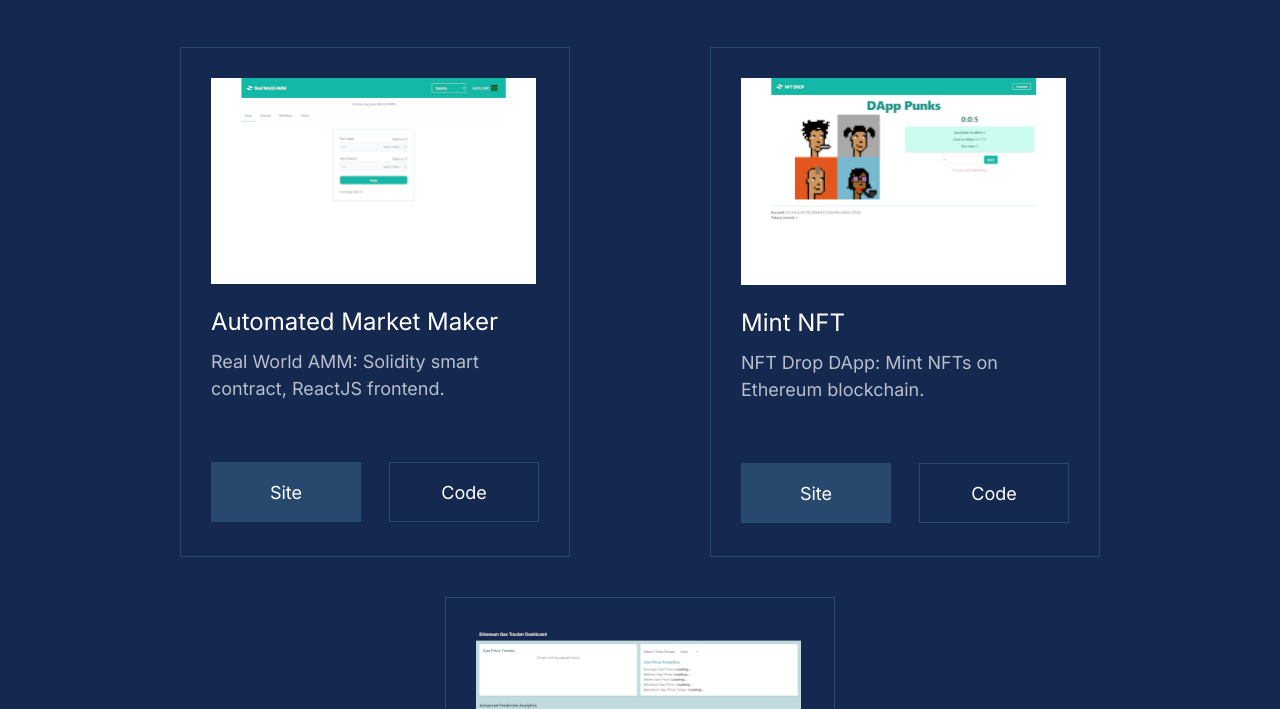
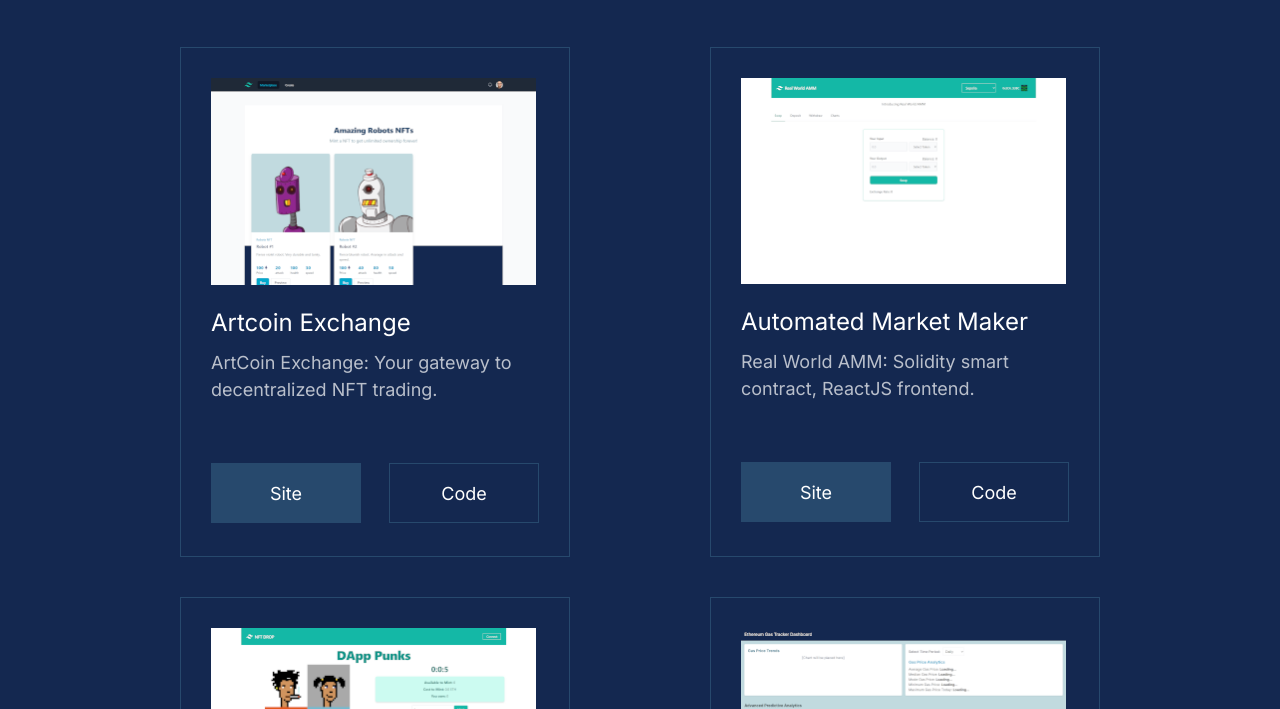
Before and after one commit to davdotsol/resume, a plain HTML site: page index.html in a window 1280 px wide. Shown: the part 1011-1720 px from the top of the page. Drawn offline with Linux system fonts and the light colour scheme.

Commit message:
Updated projects

```diff
--- a/index.html
+++ b/index.html
@@ -101,6 +101,29 @@
         </div>
 
         <div class="cards flex-center">
+          <div class="card">
+            <img src="./img/projects/artcoin-exchange.png" alt="" />
+            <h3 class="card-title">Artcoin Exchange</h3>
+            <p class="card-description">
+              ArtCoin Exchange: Your gateway to decentralized NFT trading.
+            </p>
+
+            <div class="card-buttons">
+              <a
+                href="https://artcoin-exchange.vercel.app/"
+                class="card-button--site"
+                target="_blank"
+                >Site</a
+              >
+              <a
+                href="https://github.com/davdotsol/artcoin-exchange-nft-marketplace"
+                class="card-button--code"
+                target="_blank"
+                >Code</a
+              >
+            </div>
+          </div>
+
           <div class="card">
             <img src="./img/projects/real-world-amm.png" alt="" />
             <h3 class="card-title">Automated Market Maker</h3>
```
Also changed, not shown: img/projects/artcoin-exchange.png (added).
